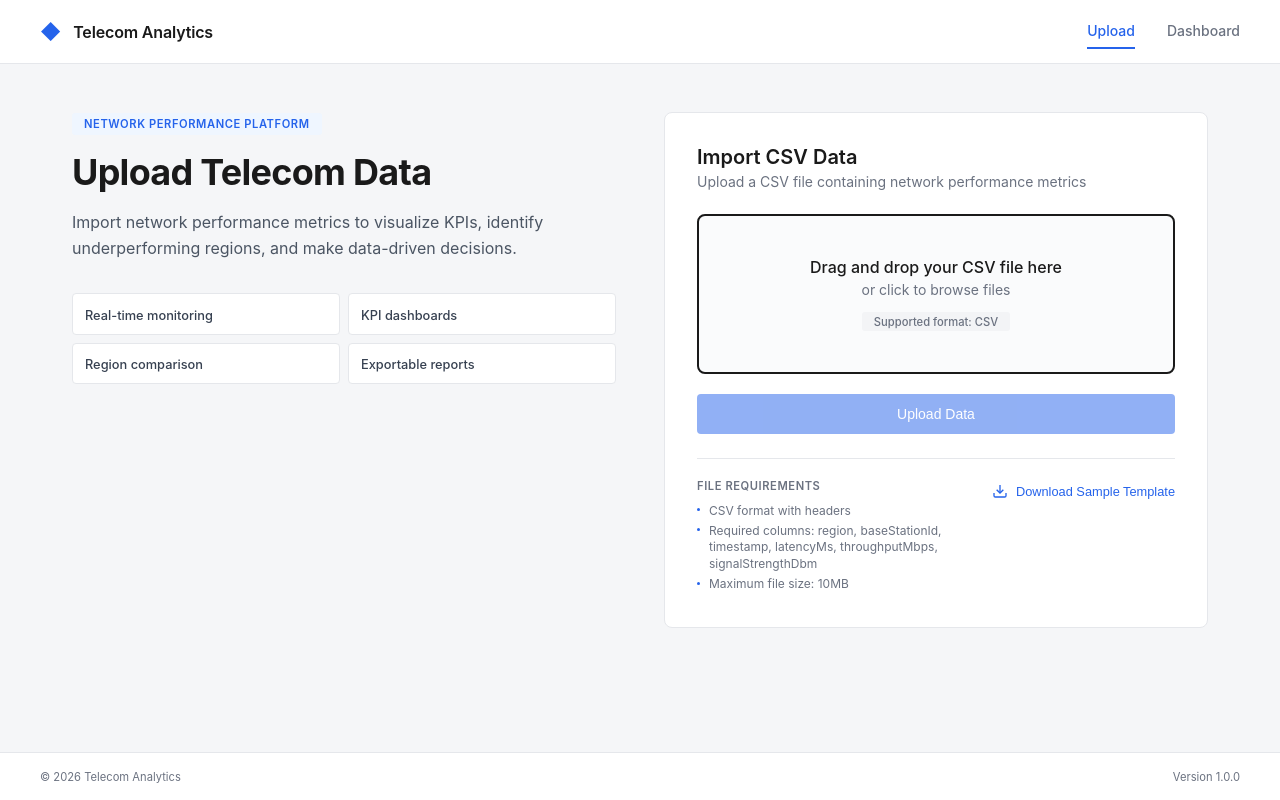
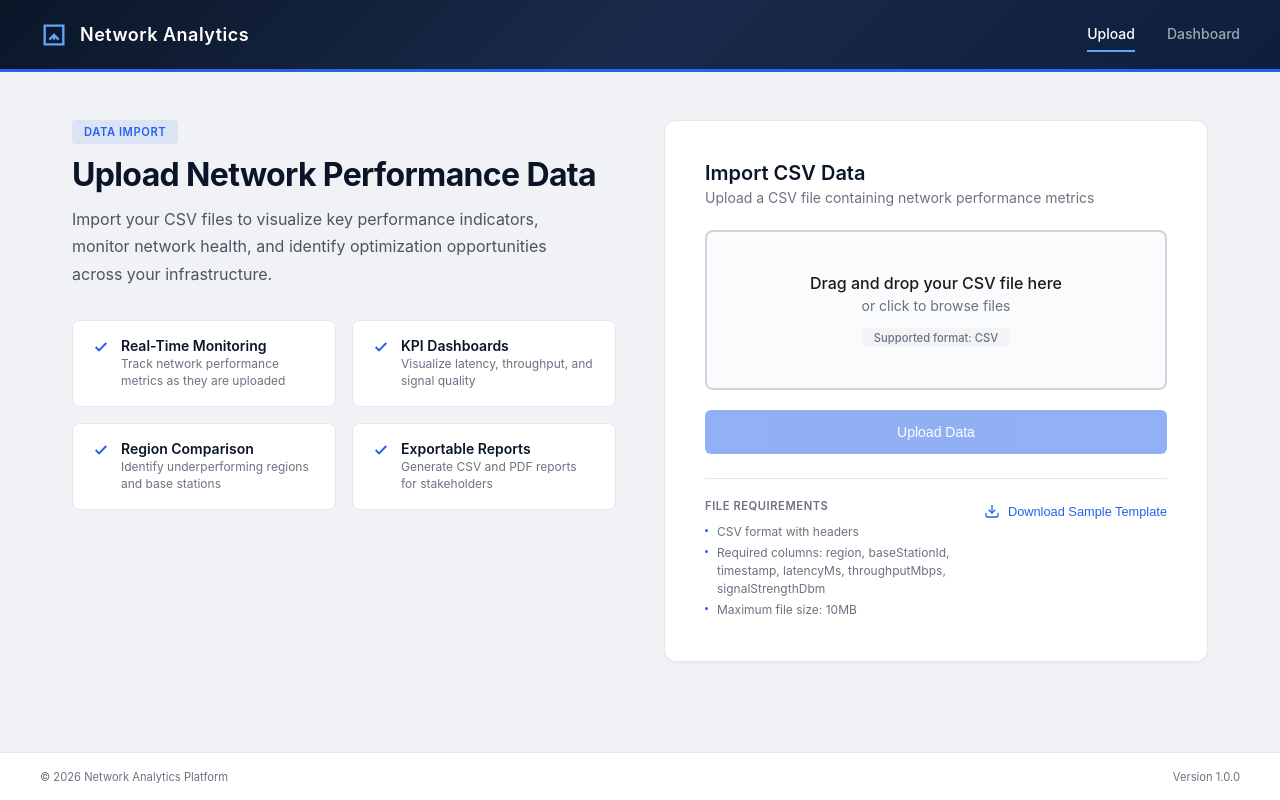
Before and after one commit to MakovhaThendo/Telecom-Dashboard, a React (Vite) app in the folder frontend/: page / in a window 1280 px wide. Built offline with nearby package versions, Linux system fonts and the light colour scheme; no server answers.

Commit message:
Update upload page with dashboard-inspired professional design

```diff
--- a/frontend/src/pages/UploadPage.css
+++ b/frontend/src/pages/UploadPage.css
@@ -7,22 +7,22 @@
 
 .upload-page {
   font-family: -apple-system, BlinkMacSystemFont, 'Segoe UI', Roboto, 'Helvetica Neue', Arial, sans-serif;
-  background: #f5f6f8;
+  background: #f0f2f5;
   min-height: 100vh;
   display: flex;
   flex-direction: column;
   color: #1a1a1a;
 }
 
-/* Header */
+/* Header - Telkom Inspired */
 .app-header {
-  background: #ffffff;
-  border-bottom: 1px solid #e5e7eb;
+  background: linear-gradient(135deg, #0a1628 0%, #1a2a4a 50%, #0d1f3c 100%);
   padding: 0 2rem;
-  height: 64px;
+  height: 72px;
   display: flex;
   align-items: center;
   flex-shrink: 0;
+  border-bottom: 3px solid #2563eb;
 }
 
 .header-container {
@@ -41,16 +41,16 @@
 }
 
 .brand-icon {
-  color: #2563eb;
-  font-size: 1.25rem;
-  font-weight: 700;
+  color: #60a5fa;
+  display: flex;
+  align-items: center;
 }
 
 .brand-name {
-  font-size: 1rem;
+  font-size: 1.125rem;
   font-weight: 600;
-  color: #1a1a1a;
-  letter-spacing: -0.01em;
+  color: #ffffff;
+  letter-spacing: 0.5px;
 }
 
 .header-nav {
@@ -59,7 +59,7 @@
 }
 
 .nav-item {
-  color: #6b7280;
+  color: rgba(255, 255, 255, 0.6);
   text-decoration: none;
   font-size: 0.875rem;
   font-weight: 500;
@@ -69,12 +69,12 @@
 }
 
 .nav-item:hover {
-  color: #1a1a1a;
+  color: #ffffff;
 }
 
 .nav-item.active {
-  color: #2563eb;
-  border-bottom-color: #2563eb;
+  color: #ffffff;
+  border-bottom-color: #60a5fa;
 }
 
 /* Main Content */
@@ -83,7 +83,7 @@
   max-width: 1200px;
   width: 100%;
   margin: 0 auto;
-  padding: 2rem;
+  padding: 2.5rem 2rem;
 }
 
 .content-grid {
@@ -95,7 +95,7 @@
 
 /* Intro Section */
 .intro-section {
-  padding-top: 1rem;
+  padding-top: 0.5rem;
 }
 
 .intro-wrapper {
@@ -103,70 +103,99 @@
   top: 2rem;
 }
 
+.intro-header {
+  margin-bottom: 2rem;
+}
+
 .section-badge {
   display: inline-block;
-  background: #eff6ff;
+  background: rgba(37, 99, 235, 0.1);
   color: #2563eb;
   font-size: 0.7rem;
   font-weight: 600;
-  padding: 0.25rem 0.75rem;
-  border-radius: 3px;
+  padding: 0.3rem 0.75rem;
+  border-radius: 4px;
   text-transform: uppercase;
   letter-spacing: 0.05em;
-  margin-bottom: 1rem;
+  margin-bottom: 0.75rem;
 }
 
 .page-title {
-  font-size: 2.25rem;
+  font-size: 2rem;
   font-weight: 700;
-  color: #1a1a1a;
+  color: #0a1628;
   line-height: 1.2;
-  margin-bottom: 1rem;
+  margin-bottom: 0.75rem;
   letter-spacing: -0.02em;
 }
 
 .page-description {
   font-size: 1rem;
   color: #4b5563;
-  line-height: 1.6;
-  margin-bottom: 2rem;
+  line-height: 1.7;
+  max-width: 90%;
 }
 
+/* Feature Grid */
 .feature-grid {
   display: grid;
   grid-template-columns: 1fr 1fr;
-  gap: 0.5rem;
+  gap: 1rem;
+  margin-top: 1rem;
 }
 
-.feature-card {
+.feature-item {
   background: #ffffff;
   border: 1px solid #e5e7eb;
-  border-radius: 4px;
-  padding: 0.6rem 0.75rem;
+  border-radius: 8px;
+  padding: 1rem 1.25rem;
+  display: flex;
+  align-items: flex-start;
+  gap: 0.75rem;
+  transition: all 0.2s ease;
 }
 
-.feature-label {
-  font-size: 0.8rem;
-  color: #374151;
-  font-weight: 500;
+.feature-item:hover {
+  border-color: #2563eb;
+  box-shadow: 0 2px 8px rgba(37, 99, 235, 0.08);
+}
+
+.feature-check {
+  flex-shrink: 0;
+  margin-top: 0.15rem;
+}
+
+.feature-content h4 {
+  font-size: 0.875rem;
+  font-weight: 600;
+  color: #0a1628;
+  margin: 0 0 0.15rem 0;
+}
+
+.feature-content p {
+  font-size: 0.75rem;
+  color: #6b7280;
+  margin: 0;
+  line-height: 1.4;
 }
 
 /* Upload Section */
 .upload-section {
-  padding-top: 1rem;
+  padding-top: 0.5rem;
 }
 
 .upload-card {
   background: #ffffff;
   border: 1px solid #e5e7eb;
-  border-radius: 8px;
-  padding: 2rem;
+  border-radius: 12px;
+  padding: 2.5rem;
+  box-shadow: 0 1px 3px rgba(0, 0, 0, 0.04);
 }
 
 .upload-heading {
   font-size: 1.25rem;
   font-weight: 600;
-  color: #1a1a1a;
+  color: #0a1628;
   margin-bottom: 0.25rem;
 }
 
@@ -176,9 +205,9 @@
   margin-bottom: 1.5rem;
 }
 
-/* Upload Box - Solid with Black Border */
+/* Upload Box */
 .upload-box {
-  border: 2px solid #1a1a1a;
+  border: 2px solid #d1d5db;
   border-radius: 8px;
   padding: 2rem;
   text-align: center;
@@ -193,12 +222,13 @@
 }
 
 .upload-box:hover {
-  background: #f5f6f8;
+  border-color: #2563eb;
+  background: #f8faff;
 }
 
 .upload-box.drag-active {
+  border-color: #2563eb;
   background: #eff6ff;
-  border-color: #2563eb;
 }
 
 .upload-box.has-file {
@@ -227,7 +257,7 @@
   display: inline-block;
   background: #f3f4f6;
   padding: 0.15rem 0.75rem;
-  border-radius: 3px;
+  border-radius: 4px;
   font-size: 0.7rem;
   color: #6b7280;
   font-weight: 500;
@@ -244,7 +274,7 @@
   gap: 0.75rem;
   padding: 0.5rem 0.75rem;
   background: #f9fafb;
-  border-radius: 4px;
+  border-radius: 6px;
   border: 1px solid #e5e7eb;
 }
 
@@ -299,7 +329,7 @@
 .progress-track {
   flex: 1;
   background: #e5e7eb;
-  border-radius: 2px;
+  border-radius: 4px;
   height: 4px;
   overflow: hidden;
 }
@@ -307,7 +337,7 @@
 .progress-fill {
   height: 100%;
   background: #2563eb;
-  border-radius: 2px;
+  border-radius: 4px;
   transition: width 0.3s ease;
 }
 
@@ -323,7 +353,7 @@
 .form-feedback {
   margin-top: 0.75rem;
   padding: 0.6rem 0.75rem;
-  border-radius: 4px;
+  border-radius: 6px;
   font-size: 0.85rem;
   text-align: left;
 }
@@ -350,7 +380,7 @@
 .btn-primary {
   padding: 0.5rem 1.75rem;
   border: none;
-  border-radius: 4px;
+  border-radius: 6px;
   font-size: 0.875rem;
   font-weight: 500;
   cursor: pointer;
@@ -362,7 +392,7 @@
   gap: 0.5rem;
   flex: 1;
   justify-content: center;
-  min-height: 40px;
+  min-height: 44px;
 }
 
 .btn-primary:hover:not(:disabled) {
@@ -397,14 +427,14 @@
 .btn-secondary {
   padding: 0.5rem 1.25rem;
   border: 1px solid #d1d5db;
-  border-radius: 4px;
+  border-radius: 6px;
   background: #ffffff;
   color: #374151;
   cursor: pointer;
   transition: all 0.2s ease;
   font-size: 0.875rem;
   font-weight: 500;
-  min-height: 40px;
+  min-height: 44px;
 }
 
 .btn-secondary:hover {
@@ -444,14 +474,14 @@
   padding: 0.1rem 0;
   padding-left: 0.75rem;
   position: relative;
-  line-height: 1.4;
+  line-height: 1.5;
 }
 
 .requirements li::before {
   content: '';
   position: absolute;
   left: 0;
-  top: 0.45rem;
+  top: 0.5rem;
   width: 3px;
   height: 3px;
   background: #2563eb;
@@ -514,16 +544,20 @@
   .page-title {
     font-size: 1.75rem;
   }
+
+  .page-description {
+    max-width: 100%;
+  }
 }
 
 @media (max-width: 640px) {
   .app-header {
     padding: 0 1rem;
-    height: 56px;
+    height: 60px;
   }
 
   .brand-name {
-    font-size: 0.875rem;
+    font-size: 0.9rem;
   }
 
   .header-nav {
@@ -552,7 +586,7 @@
   }
 
   .feature-grid {
-    grid-template-columns: 1fr 1fr;
+    grid-template-columns: 1fr;
   }
 
   .form-actions {
--- a/frontend/src/pages/UploadPage.jsx
+++ b/frontend/src/pages/UploadPage.jsx
@@ -119,8 +119,15 @@ const UploadPage = () => {
       <header className="app-header">
         <div className="header-container">
           <div className="header-brand">
-            <span className="brand-icon">◆</span>
-            <span className="brand-name">Telecom Analytics</span>
+            <span className="brand-icon">
+              <svg width="28" height="28" viewBox="0 0 24 24" fill="none" stroke="currentColor" strokeWidth="2">
+                <path d="M4 4h16v16H4z" />
+                <path d="M8 16l4-4 4 4" />
+                <path d="M12 12v4" />
+                <path d="M16 8h.01" />
+              </svg>
+            </span>
+            <span className="brand-name">Network Analytics</span>
           </div>
           <nav className="header-nav">
             <a href="#" className="nav-item active">Upload</a>
@@ -133,24 +140,63 @@ const UploadPage = () => {
         <div className="content-grid">
           <section className="intro-section">
             <div className="intro-wrapper">
-              <span className="section-badge">Network Performance Platform</span>
-              <h1 className="page-title">Upload Telecom Data</h1>
-              <p className="page-description">
-                Import network performance metrics to visualize KPIs, identify
-                underperforming regions, and make data-driven decisions.
-              </p>
+              <div className="intro-header">
+                <span className="section-badge">Data Import</span>
+                <h1 className="page-title">Upload Network Performance Data</h1>
+                <p className="page-description">
+                  Import your CSV files to visualize key performance indicators,
+                  monitor network health, and identify optimization opportunities
+                  across your infrastructure.
+                </p>
+              </div>
+
               <div className="feature-grid">
-                <div className="feature-card">
-                  <span className="feature-label">Real-time monitoring</span>
+                <div className="feature-item">
+                  <div className="feature-check">
+                    <svg width="16" height="16" viewBox="0 0 24 24" fill="none" stroke="#2563eb" strokeWidth="3">
+                      <polyline points="20 6 9 17 4 12" />
+                    </svg>
+                  </div>
+                  <div className="feature-content">
+                    <h4>Real-Time Monitoring</h4>
+                    <p>Track network performance metrics as they are uploaded</p>
+                  </div>
                 </div>
-                <div className="feature-card">
-                  <span className="feature-label">KPI dashboards</span>
+
+                <div className="feature-item">
+                  <div className="feature-check">
+                    <svg width="16" height="16" viewBox="0 0 24 24" fill="none" stroke="#2563eb" strokeWidth="3">
+                      <polyline points="20 6 9 17 4 12" />
+                    </svg>
+                  </div>
+                  <div className="feature-content">
+                    <h4>KPI Dashboards</h4>
+                    <p>Visualize latency, throughput, and signal quality</p>
+                  </div>
                 </div>
-                <div className="feature-card">
-                  <span className="feature-label">Region comparison</span>
+
+                <div className="feature-item">
+                  <div className="feature-check">
+                    <svg width="16" height="16" viewBox="0 0 24 24" fill="none" stroke="#2563eb" strokeWidth="3">
+                      <polyline points="20 6 9 17 4 12" />
+                    </svg>
+                  </div>
+                  <div className="feature-content">
+                    <h4>Region Comparison</h4>
+                    <p>Identify underperforming regions and base stations</p>
+                  </div>
                 </div>
-                <div className="feature-card">
-                  <span className="feature-label">Exportable reports</span>
+
+                <div className="feature-item">
+                  <div className="feature-check">
+                    <svg width="16" height="16" viewBox="0 0 24 24" fill="none" stroke="#2563eb" strokeWidth="3">
+                      <polyline points="20 6 9 17 4 12" />
+                    </svg>
+                  </div>
+                  <div className="feature-content">
+                    <h4>Exportable Reports</h4>
+                    <p>Generate CSV and PDF reports for stakeholders</p>
+                  </div>
                 </div>
               </div>
             </div>
@@ -284,7 +330,7 @@ const UploadPage = () => {
 
       <footer className="app-footer">
         <div className="footer-container">
-          <span>© 2026 Telecom Analytics</span>
+          <span>© 2026 Network Analytics Platform</span>
           <span>Version 1.0.0</span>
         </div>
       </footer>
```
